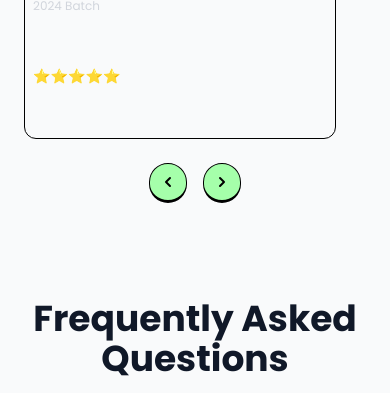
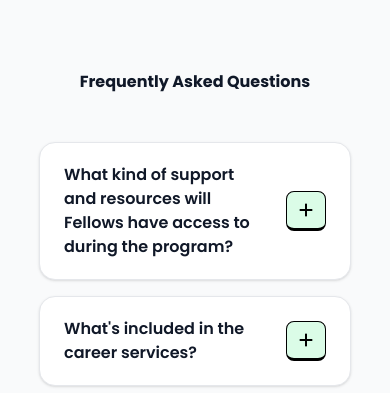
Before and after one commit to zipsar-dev/focas-website, a React (Vite) app: page / in a window 390 px wide. Shown: the part 5198-5591 px from the top of the page. Built offline with nearby package versions, Linux system fonts and the light colour scheme.

Commit message:
added changes

```diff
--- a/src/components/FAQ.tsx
+++ b/src/components/FAQ.tsx
@@ -49,10 +49,10 @@ const FAQ: React.FC = () => {
   };
 
   return (
-    <div className="py-16">
+    <div className="pt-16">
       {/* Header */}
       <div className="text-center mb-12 relative">
-        <h1 className="text-4xl md:text-5xl font-bold text-gray-900 mb-4">
+        <h1 className="text-3 xl md:text-5xl font-bold text-gray-900 mb-4">
           Frequently Asked Questions
         </h1>
       </div>
@@ -70,12 +70,12 @@ const FAQ: React.FC = () => {
               className="w-full px-6 py-5 text-left focus:outline-none"
             >
               <div className="flex items-center justify-between">
-                <h3 className="text-xl font-semibold text-gray-900 pr-4">
+                <h3 className="text-base md:text-xl font-semibold text-gray-900 pr-4">
                   {item.question}
                 </h3>
                 <div className="flex-shrink-0">
                   <div
-                    className={`w-10 h-10 border border-black border-b-3 rounded-lg flex-center transition-all duration-300 ${
+                    className={`w-10 h-10 border border-black border-b-3 rounded-lg flex-center cursor-pointer transition-all duration-300 ${
                       openItem === item.id
                         ? "bg-green-500"
                         : "bg-green-100 hover:bg-green-200"
@@ -93,7 +93,7 @@ const FAQ: React.FC = () => {
               }`}
             >
               <div className="px-6 pb-5 border-t border-black">
-                <p className="text-gray-600 mt-2 leading-relaxed">
+                <p className="text-gray-600 text-sm mt-2 leading-relaxed">
                   {item.answer}
                 </p>
               </div>
--- a/src/components/Feedback.tsx
+++ b/src/components/Feedback.tsx
@@ -29,7 +29,7 @@ const Card: React.FC<Card> = ({ student, batch, Userimage, feedback }) => {
     };
   }, []);
   return (
-    <div className="w-[80vw] sm:w-[45vw] lg:w-[40vw] h-[50vh] sm:h-[45vh] lg:h-[40vh] rounded-xl flex items-center justify-around border border-black py-4 sm:py-5 px-2 sm:px-3 mx-2 sm:mx-3 lg:mx-4">
+    <div className="w-[80vw] sm:w-[45vw] lg:w-[40vw] h-[30vh] sm:h-[45vh] lg:h-[40vh] rounded-xl flex items-center justify-around border border-black py-4 sm:py-5 px-2 sm:px-3 mx-2 sm:mx-3 lg:mx-4">
       {!isMobileView ? (
         <div className="w-[40%] h-[95%]">
           <img
@@ -162,14 +162,14 @@ const Feedback = () => {
         <div className="flex justify-center mt-6 sm:mt-8 space-x-4">
           <button
             onClick={prevCards}
-            className="text-xl sm:text-2xl lg:text-3xl rounded-full hover:scale-110 transition-transform duration-200 p-2 sm:p-3 border border-black border-b-3 bg-[#a5ffaa]"
+            className="text-xl sm:text-2xl lg:text-3xl rounded-full hover:scale-110 transition-transform duration-200 p-2 sm:p-3 border cursor-pointer border-black border-b-3 bg-[#a5ffaa]"
             disabled={currentIndex === 0}
           >
             <HiChevronLeft />
           </button>
           <button
             onClick={nextCards}
-            className="text-xl sm:text-2xl lg:text-3xl rounded-full hover:scale-110 transition-transform duration-200 p-2 sm:p-3 border border-black border-b-3 bg-[#a5ffaa]"
+            className="text-xl sm:text-2xl lg:text-3xl rounded-full hover:scale-110 transition-transform duration-200 p-2 sm:p-3 border cursor-pointer border-black border-b-3 bg-[#a5ffaa]"
             disabled={currentIndex + cardsPerPage >= mockData.length}
           >
             <HiChevronRight />
--- a/src/components/SuccessStories.tsx
+++ b/src/components/SuccessStories.tsx
@@ -151,7 +151,7 @@ const SuccessStories: React.FC = () => {
   };
 
   return (
-    <section className="w-full mt-15 py-8 md:py-16 bg-gradient-to-br from-gray-50 to-gray-100 min-h-screen">
+    <section className="w-full py-8 md:py-16 bg-gradient-to-br from-gray-50 to-gray-100 min-h-screen">
       <div className="text-center my-8 md:my-16 px-4">
         <h2
           ref={titleRef}
@@ -251,7 +251,7 @@ const SuccessStories: React.FC = () => {
           <button
             onClick={() => scroll("left")}
             aria-label="Previous videos"
-            className="rounded-full p-3 md:p-4 transition-all duration-300 hover:scale-110 focus:outline-none bg-[#a5ffaa] border border-black border-b-3"
+            className="rounded-full p-3 md:p-4 transition-all duration-300 hover:scale-110 focus:outline-none bg-[#a5ffaa] cursor-pointer border border-black border-b-3"
             type="button"
           >
             <IoChevronBack className="w-5 h-5 md:w-6 md:h-6" />
@@ -259,7 +259,7 @@ const SuccessStories: React.FC = () => {
           <button
             onClick={() => scroll("right")}
             aria-label="Next videos"
-            className="rounded-full p-3 md:p-4 shadow-lg transition-all duration-300 hover:scale-110 focus:outline-none bg-[#a5ffaa] border border-black border-b-3"
+            className="rounded-full p-3 md:p-4 shadow-lg transition-all duration-300 hover:scale-110 focus:outline-none bg-[#a5ffaa] cursor-pointer border border-black border-b-3"
             type="button"
           >
             <IoChevronForward className="w-5 h-5 md:w-6 md:h-6" />
```
